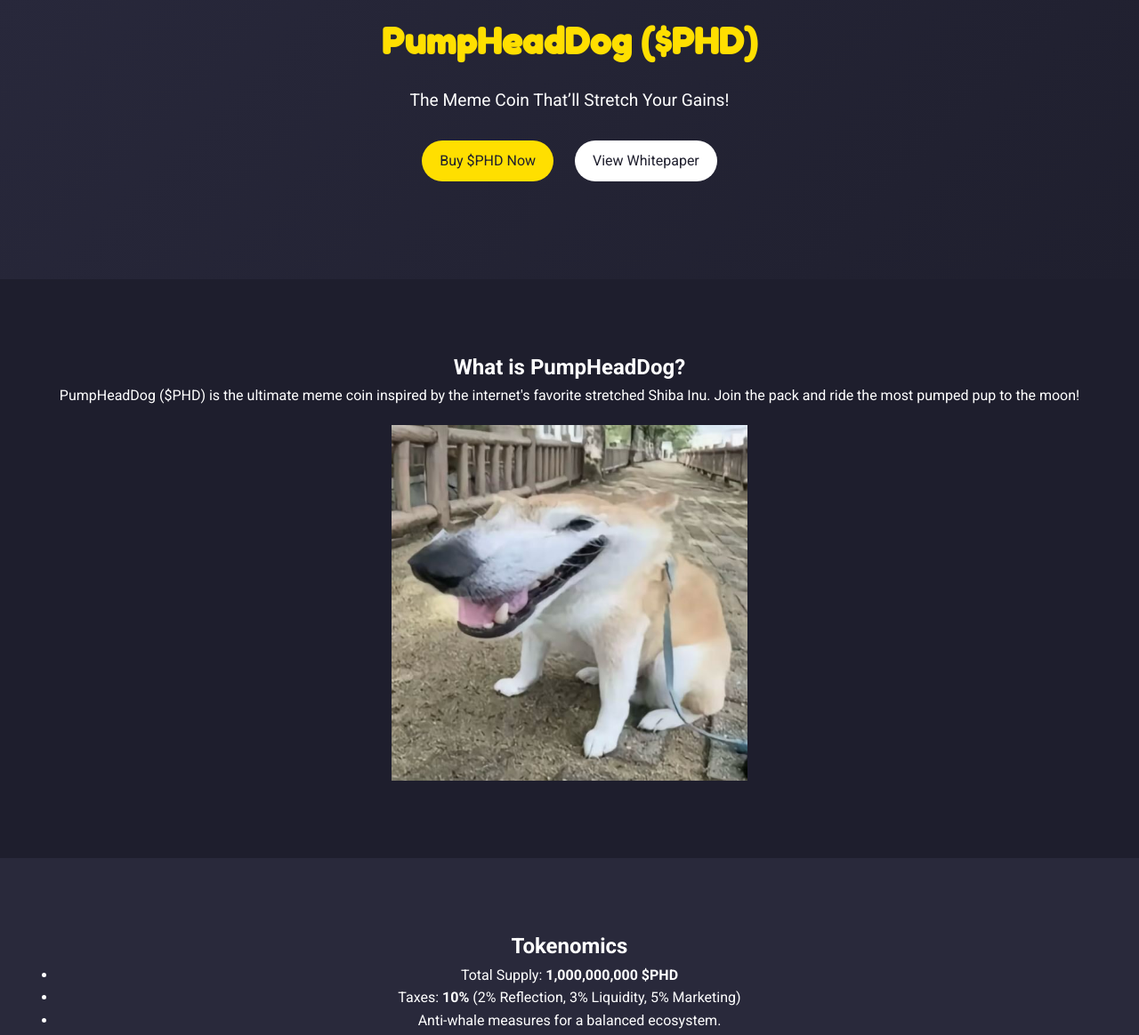
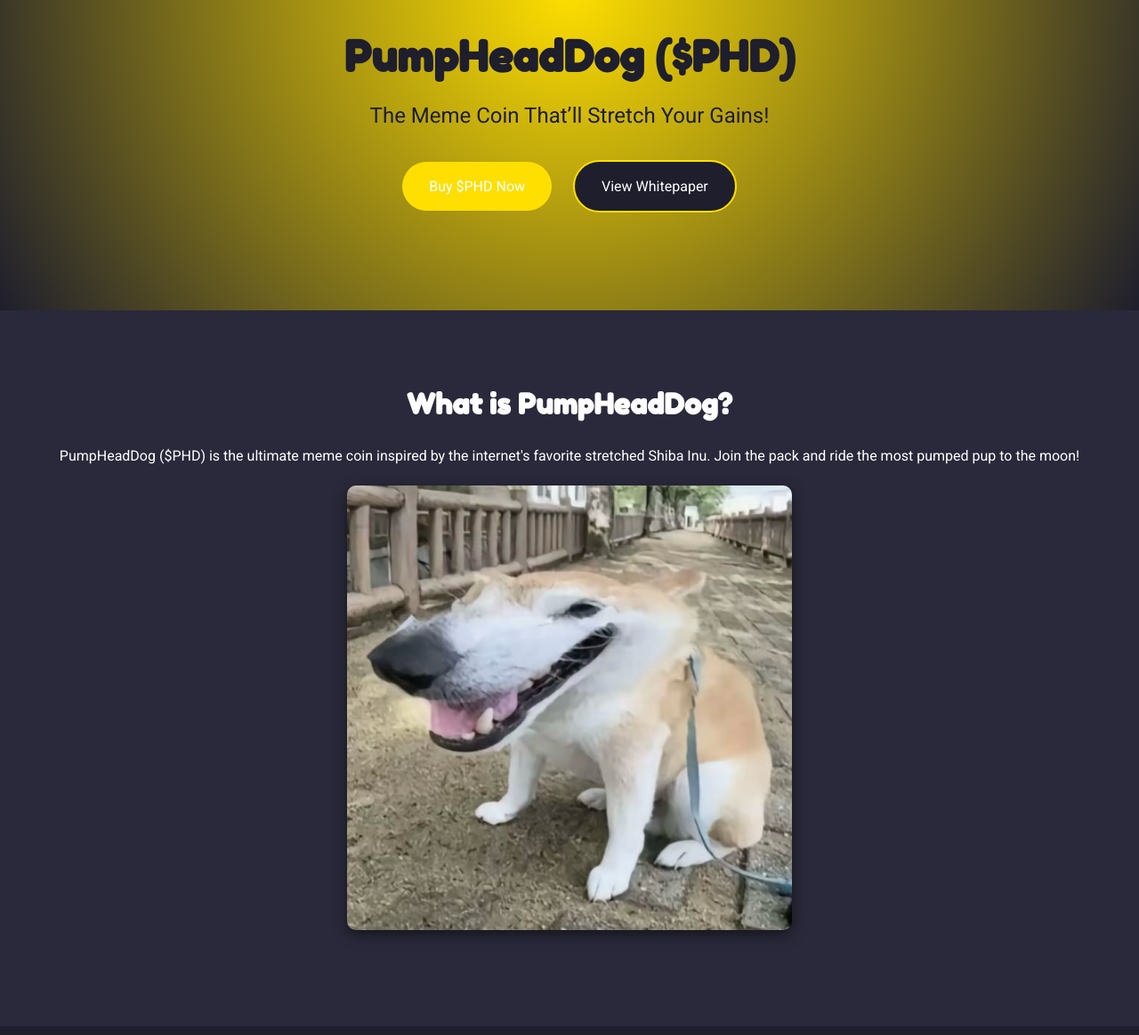
Before and after one commit to vinklergabor/DogWebsite, a plain HTML site: page index.html in a window 1280 px wide. Shown: the part 376-1540 px from the top of the page at 89% size. Drawn offline with Linux system fonts and the light colour scheme.

Commit message:
Update styles.css

```diff
--- a/styles.css
+++ b/styles.css
@@ -7,10 +7,9 @@ body, h1, h2, p, ul, ol, a {
 
 body {
     font-family: 'Roboto', sans-serif;
-    line-height: 1.6;
     background-color: #1e1e2d;
     color: #fff;
-    margin: 0;
+    line-height: 1.6;
 }
 
 .container {
@@ -23,33 +22,36 @@ body {
 .hero {
     text-align: center;
     padding: 100px 0;
-    background: linear-gradient(135deg, #2a2a3e, #1f1f2e);
+    background: radial-gradient(circle, #ffdf00, #1e1e2d);
+    color: #1e1e2d;
 }
 
 .hero-img {
-    max-width: 300px;
+    width: 200px;
+    border-radius: 50%;
+    margin-bottom: 20px;
 }
 
 .hero-title {
     font-family: 'Fredoka One', cursive;
-    font-size: 2.5rem;
-    margin: 20px 0;
-    color: #ffdf00;
+    font-size: 3rem;
+    margin-bottom: 10px;
 }
 
 .hero-subtitle {
-    font-size: 1.2rem;
+    font-size: 1.5rem;
     margin-bottom: 20px;
 }
 
 .cta-buttons .btn {
     display: inline-block;
-    padding: 10px 20px;
+    padding: 15px 30px;
+    margin: 10px;
+    font-size: 1rem;
     border-radius: 30px;
-    font-size: 1rem;
-    margin: 10px;
     text-decoration: none;
-    transition: background 0.3s;
+    color: #fff;
+    transition: background-color 0.3s, transform 0.3s;
 }
 
 .btn-primary {
@@ -59,44 +61,48 @@ body {
 
 .btn-primary:hover {
     background-color: #d6b600;
+    transform: scale(1.05);
 }
 
 .btn-secondary {
-    background-color: #fff;
-    color: #1e1e2d;
+    background-color: #1e1e2d;
+    border: 2px solid #ffdf00;
 }
 
 .btn-secondary:hover {
-    background-color: #ccc;
+    background-color: #ffdf00;
+    color: #1e1e2d;
+    transform: scale(1.05);
 }
 
-/* About Section */
-.about {
-    padding: 80px 0;
+/* Section Styling */
+section {
+    padding: 60px 0;
     text-align: center;
 }
 
-.about-img {
-    max-width: 400px;
-    margin-top: 20px;
+section h2 {
+    font-family: 'Fredoka One', cursive;
+    margin-bottom: 20px;
+    font-size: 2rem;
 }
 
-/* Tokenomics Section */
-.tokenomics {
-    background: #29293b;
+.about, .roadmap {
+    background-color: #29293b;
     padding: 80px 0;
-    text-align: center;
 }
 
-.tokenomics-img {
+.about-img, .roadmap-img, .tokenomics-img {
+    width: 80%;
     max-width: 500px;
-    margin-top: 20px;
+    margin: 20px auto;
+    border-radius: 10px;
+    box-shadow: 0 5px 15px rgba(0, 0, 0, 0.5);
 }
 
-/* Footer */
+/* Footer Styling */
 .footer {
-    background: #1a1a28;
-    text-align: center;
+    background-color: #1a1a28;
     padding: 20px 0;
     font-size: 0.9rem;
     color: #888;
@@ -106,3 +112,7 @@ body {
     color: #ffdf00;
     text-decoration: none;
 }
+
+.footer p {
+    margin-bottom: 10px;
+}
```
